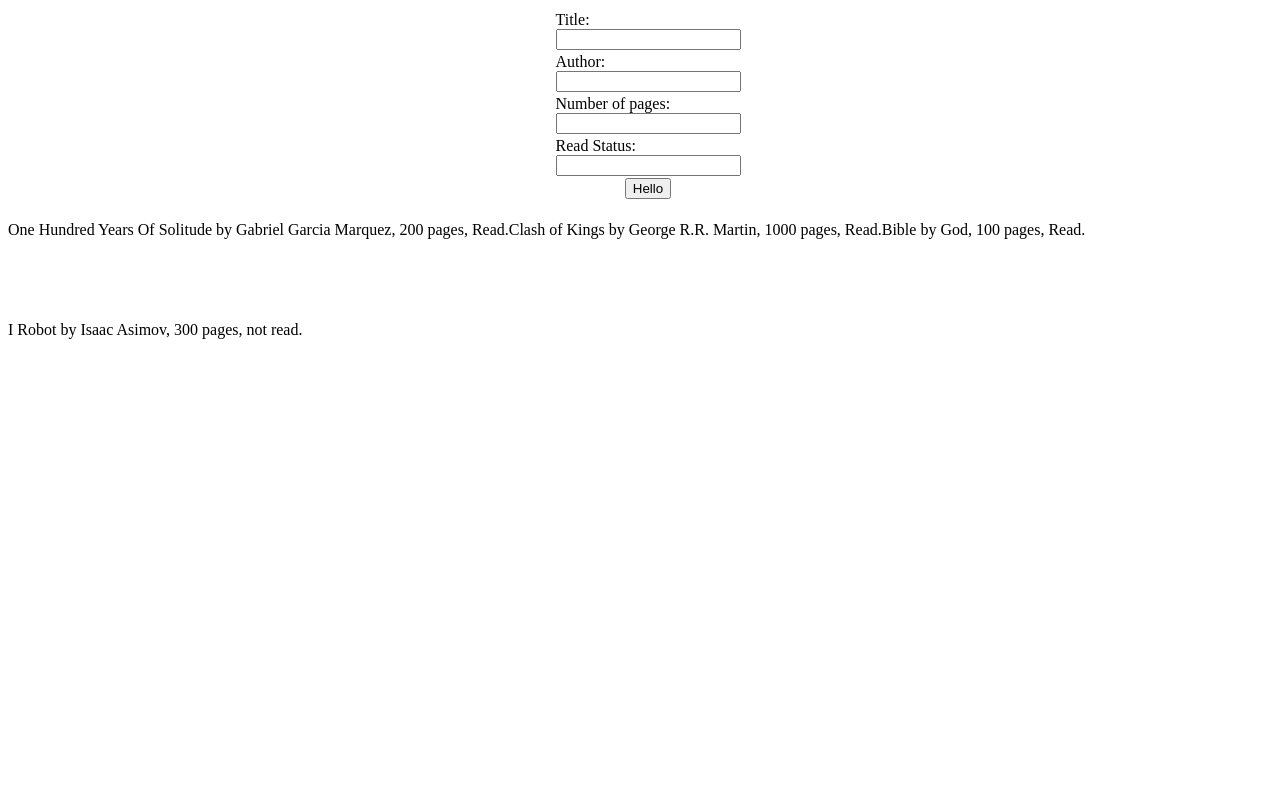
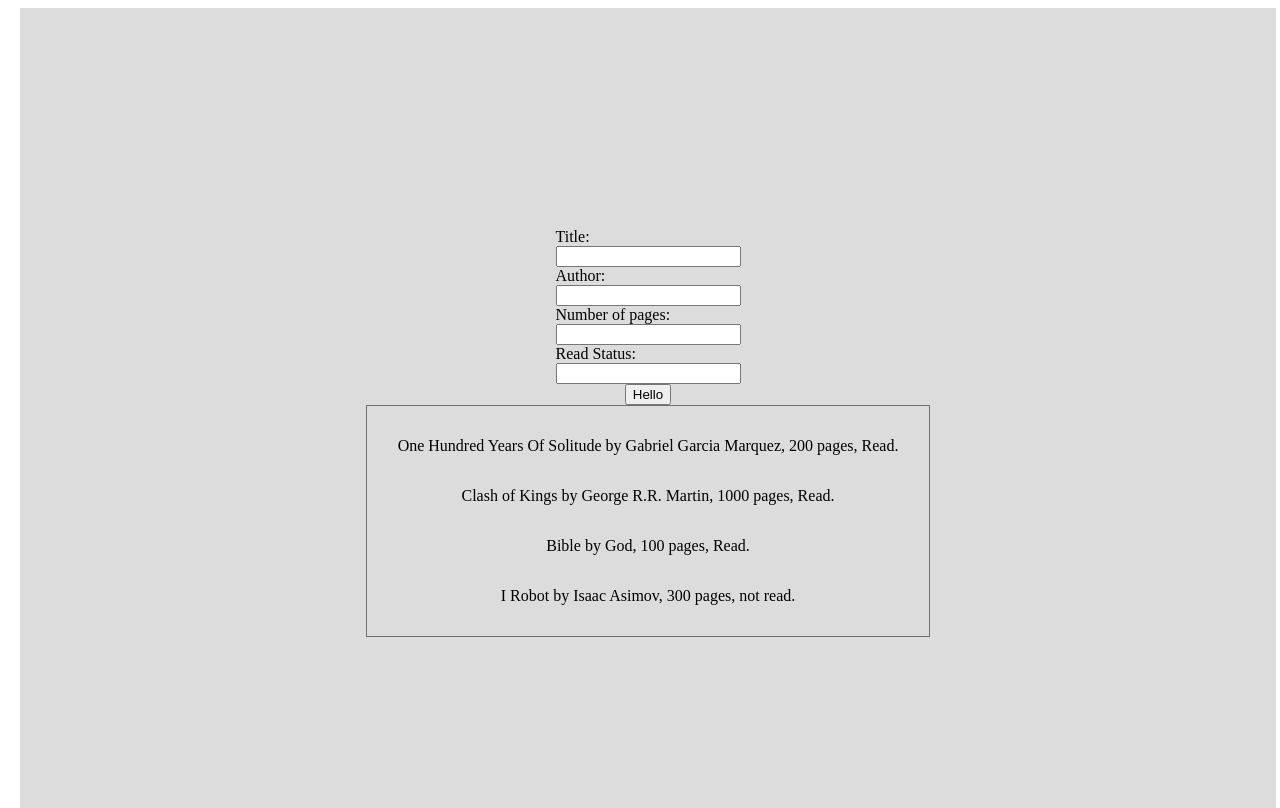
Before and after one commit to Psiale/js-library, a website: page index.html in a window 1280 px wide. Drawn offline with Linux system fonts and the light colour scheme.

Commit message:
Rewrote the Render Function and Added Some CSS Styling
 - Commented out onld render code
 - Added new render function which iterates over the library array and returns each entry in its 'info' format, appends it to a new <p> tag
 - Added main page container and centered the form and the books display

REMINDER: The new render function only renders the original library. It needs a conditional to replace the library shown when the page is first loaded with the new, updated library.

```diff
--- a/index.html
+++ b/index.html
@@ -7,6 +7,7 @@
     <title>Document</title>
   </head>
   <body>
+    <div class="main-container">
       <div class="form-container">
         <div class="input-container">
           <label for="title-input"> Title: </label>
@@ -29,6 +30,7 @@
       </div>
       <div class="books-container" id="result"></div>
       </div>
+    </div>
     <script src="main.js"></script>
   </body>
 </html>
--- a/main.js
+++ b/main.js
@@ -1,10 +1,3 @@
-const ourLibrary = [
-  new Book('One Hundred Years Of Solitude', 'Gabriel Garcia Marquez', 200, 'Read'),
-  new Book('Clash of Kings', 'George R.R. Martin', 1000, 'Read'),
-  new Book('Bible', 'God', 100, 'Read'),
-  new Book('I Robot', 'Isaac Asimov', 300),
-];
-
 function Book(title, author, pageCount, readStatus = 'not read') {
   this.title = title;
   this.author = author;
@@ -16,14 +9,30 @@ Book.prototype.info = function () {
   return `${this.title} by ${this.author}, ${this.pageCount} pages, ${this.readStatus}.`;
 };
 
-function render (updatedLibrary) {
+const ourLibrary = [
+  new Book('One Hundred Years Of Solitude', 'Gabriel Garcia Marquez', 200, 'Read'),
+  new Book('Clash of Kings', 'George R.R. Martin', 1000, 'Read'),
+  new Book('Bible', 'God', 100, 'Read'),
+  new Book('I Robot', 'Isaac Asimov', 300),
+];
+
+/*function render (updatedLibrary) {
   for (const books in updatedLibrary) {
     let el = document.createElement('p')
     let text = document.createTextNode(`${updatedLibrary[books].info()}`);
     el.appendChild(text)
     result.appendChild(el);
   }
+};*/
 
+function render(library) {
+  for (let i = 0; i < library.length; i++) {
+    let para = document.createElement('p');
+    let content = document.createTextNode(`${library[i].info()}`);
+    para.appendChild(content);
+    let newBook = document.getElementById('result');
+    newBook.appendChild(para);
+  }
 }
 
 function addBookToLibrary(title, author, pageCount, readStatus = 'not read') {
@@ -37,7 +46,7 @@ function addBookToLibrary(title, author, pageCount, readStatus = 'not read') {
   const result = document.getElementById('result');
   // let text = document.createTextNode(`${ourLibrary.length}`);
   // result.appendChild(text);
-  result.replaceChild(ourLibrary, updatedLibrary);
+  //result.replaceChild(ourLibrary, updatedLibrary);
 }
 
 
--- a/styles/style.scss
+++ b/styles/style.scss
@@ -2,6 +2,18 @@ html,
 body {
     width: 100%;
     height: 100%;
+}
+
+.main-container {
+    display: flex;
+    height: 90%;
+    width: 95%;
+    justify-content: center;
+    align-items: center;
+    flex-flow: column nowrap;
+    background-color: #dcdcdc;
+    margin: 0 auto;
+    padding: 40px 20px;
 }
 
 .form-container {
@@ -18,7 +30,10 @@ body {
 
 .books-container {
     display: flex;
-    flex-wrap: wrap;
+    flex-flow: column nowrap;
     width: 100%;
-    height: 50%;
+    height: auto;
+    text-align: center;
+    border: 1px solid #707070;
+    padding: 15px;
 }
```
Also changed, not shown: styles/style.css, 1 other file. Lines whose indentation alone changed are shown as unchanged.
